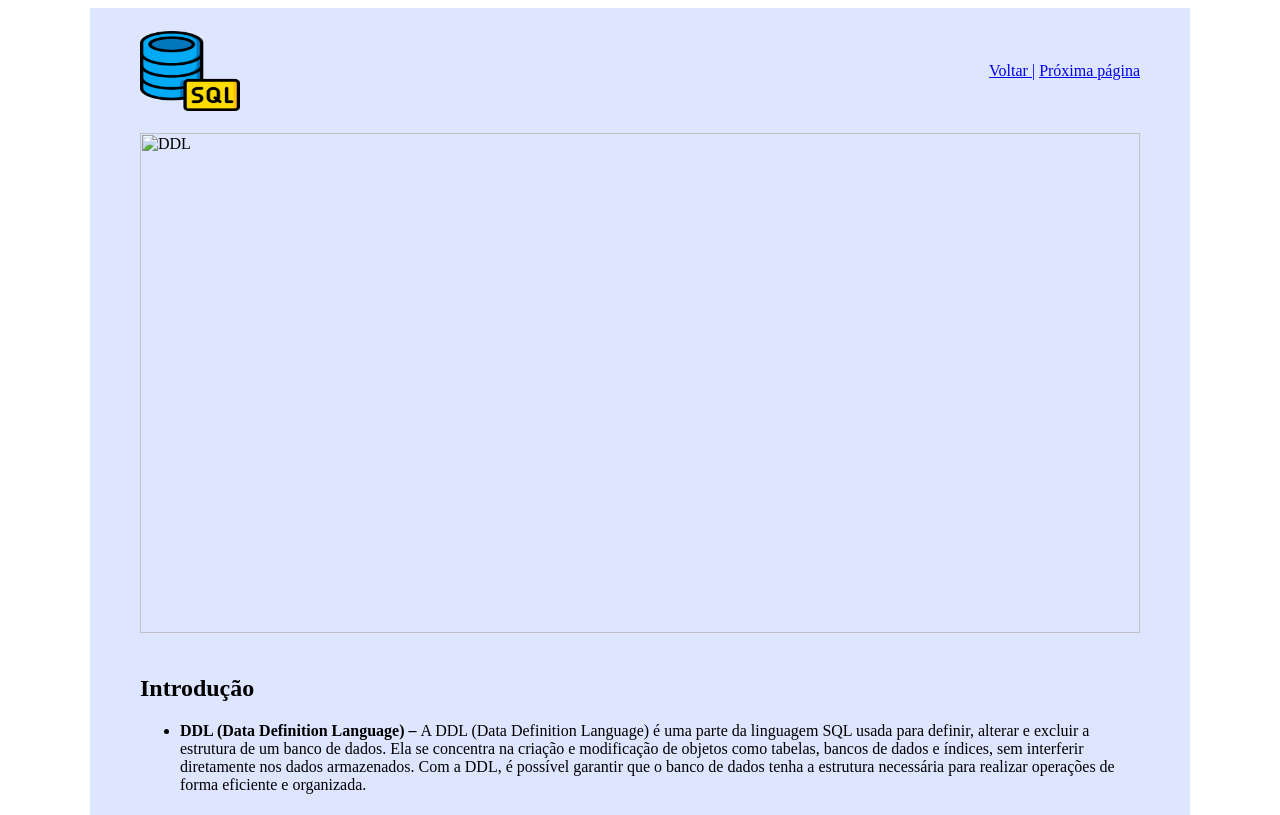
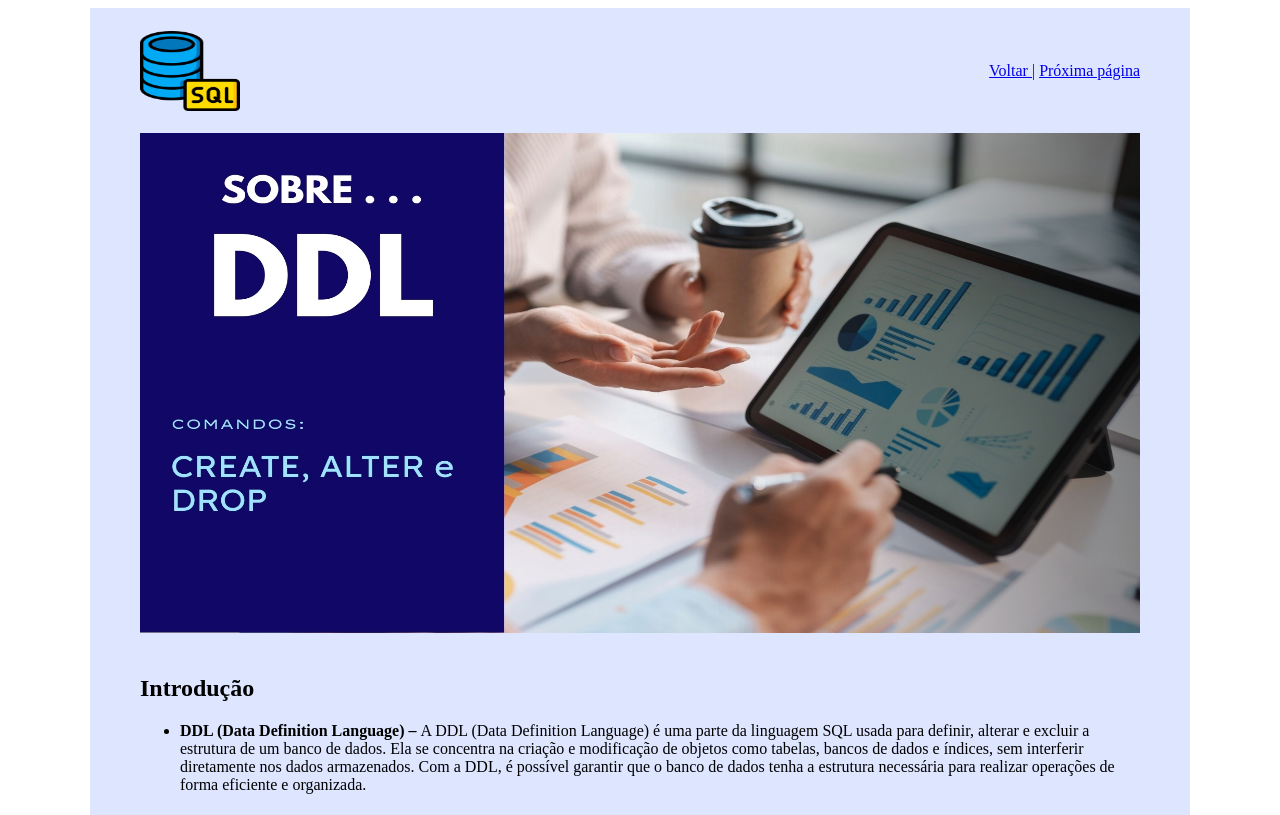
Before and after one commit to LucasGrosaTakano/Sobre-SQL-em-HTML, a plain HTML site: page segunda.html in a window 1280 px wide. Shown: the top 815 px of the page. Drawn offline with Linux system fonts and the light colour scheme; the site is published under a folder, as on GitHub Pages, so addresses that start at the root find nothing.

Commit message:
Update segunda.html

```diff
--- a/segunda.html
+++ b/segunda.html
@@ -28,7 +28,7 @@
             <tr>
                 <td colspan="2">
                     <br>
-                    <img style="width: 1000px;height: 500px;" src="/imagens/DDL.jpg" alt="DDL">
+                    <img style="width: 1000px;height: 500px;" src="./imagens/DDL.jpg" alt="DDL">
                 </td>
             </tr>
             <tr>
```
